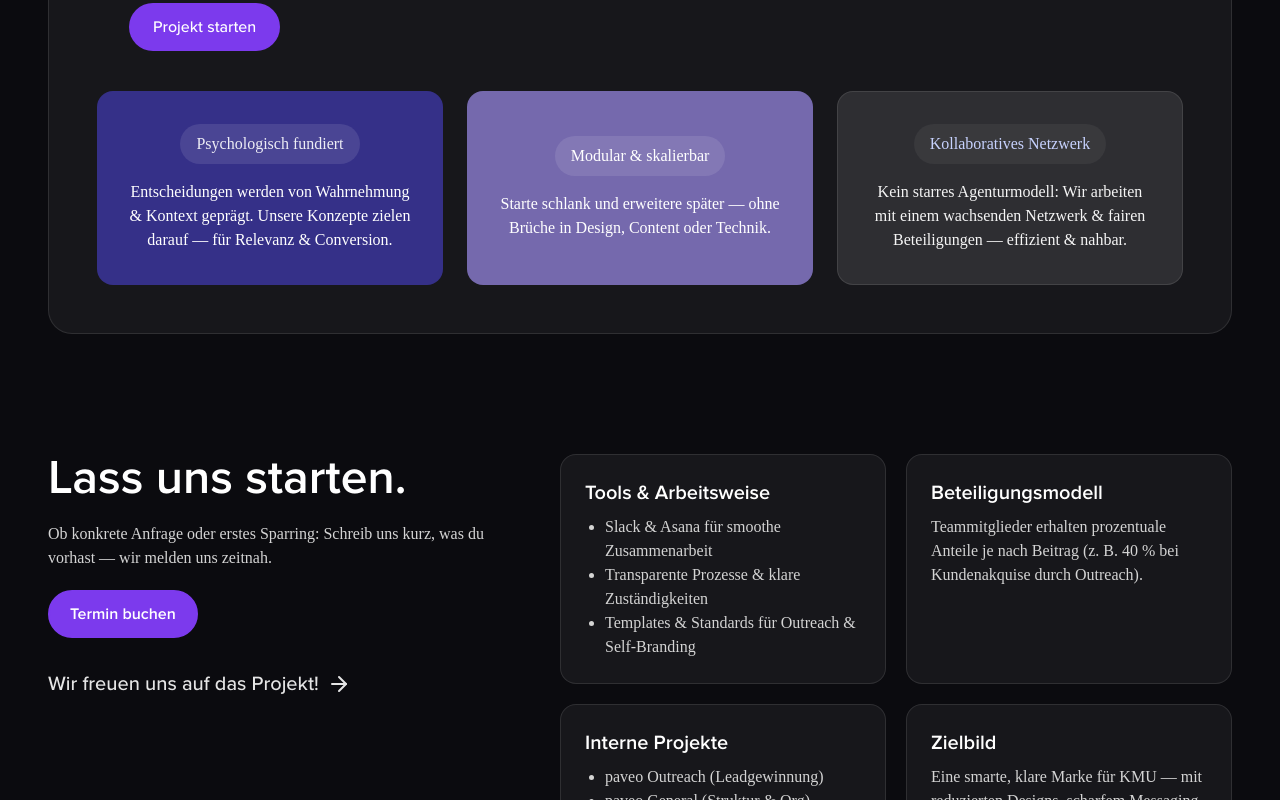
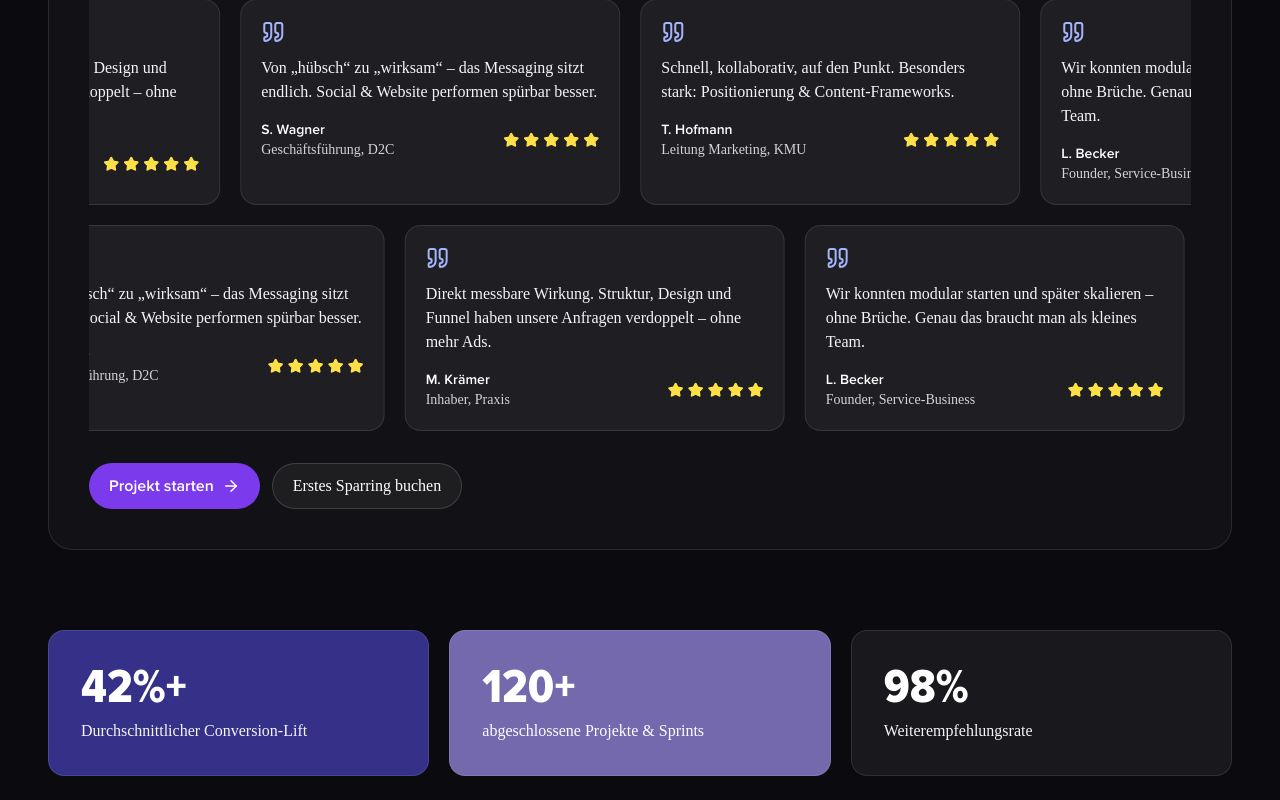
Before and after one commit to cyclebittt/pavewebyyyy, a Next.js app: page / in a window 1280 px wide. Shown: the part 1780-2580 px from the top of the page. Built offline with nearby package versions, Linux system fonts and the light colour scheme; a web font is replaced by a local one.

Commit message:
Update page.js

```diff
--- a/app/page.js
+++ b/app/page.js
@@ -3,35 +3,94 @@
 import Navbar from '@/components/layout/Navbar';
 import Footer from '@/components/layout/Footer';
 import Link from 'next/link';
-import { useEffect, useState } from 'react';
+import { useEffect, useRef, useState } from 'react';
 import AOS from 'aos';
 import 'aos/dist/aos.css';
 import {
   PenTool, CodeXml, Users, LayoutDashboard, ChartPie,
-  ArrowRight, Sun
+  ArrowRight, Sun, Quote, Star
 } from 'lucide-react';
 
-export default function Home() {
-  const [animationRight, setAnimationRight] = useState('fade-right');
-  const [activeCard, setActiveCard] = useState(null);
-
-  const toggleCard = (index) => {
-    setActiveCard((prev) => (prev === index ? null : index));
-  };
-
-  // AOS + responsive Animationsrichtung
+/* ----------------- Mini-Utils ----------------- */
+function useAOSDir() {
+  const [dir, setDir] = useState('fade-right');
   useEffect(() => {
     AOS.init({ duration: 600, once: true });
-    const onResize = () => setAnimationRight(window.innerWidth < 768 ? 'fade-down' : 'fade-right');
+    const onResize = () => setDir(window.innerWidth < 768 ? 'fade-down' : 'fade-right');
     onResize();
     window.addEventListener('resize', onResize, { passive: true });
     return () => window.removeEventListener('resize', onResize);
   }, []);
+  return dir;
+}
 
-  const onKeyToggle = (e, index) => {
+function CountUp({ to = 100, suffix = '', duration = 1400, className = '' }) {
+  const el = useRef(null);
+  useEffect(() => {
+    let startTs;
+    let raf;
+    const observer = new IntersectionObserver(
+      ([entry]) => {
+        if (entry.isIntersecting) {
+          const animate = (ts) => {
+            if (!startTs) startTs = ts;
+            const p = Math.min((ts - startTs) / duration, 1);
+            const val = Math.floor(p * to);
+            if (el.current) el.current.textContent = `${val}${suffix}`;
+            if (p < 1) raf = requestAnimationFrame(animate);
+          };
+          raf = requestAnimationFrame(animate);
+          observer.disconnect();
+        }
+      },
+      { threshold: 0.3 }
+    );
+    if (el.current) observer.observe(el.current);
+    return () => {
+      cancelAnimationFrame(raf);
+      observer.disconnect();
+    };
+  }, [to, duration, suffix]);
+  return <span ref={el} className={className} />;
+}
+
+/* ----------------- Daten ----------------- */
+const TRUSTERS = ['Lokale Marken', 'Agentur-Partner', 'SaaS-Startups', 'Praxis & Kanzlei', 'Handwerk', 'Coaches'];
+const TESTIMONIALS = [
+  {
+    quote:
+      'Direkt messbare Wirkung. Struktur, Design und Funnel haben unsere Anfragen verdoppelt – ohne mehr Ads.',
+    name: 'M. Krämer',
+    role: 'Inhaber, Praxis',
+  },
+  {
+    quote:
+      'Von „hübsch“ zu „wirksam“ – das Messaging sitzt endlich. Social & Website performen spürbar besser.',
+    name: 'S. Wagner',
+    role: 'Geschäftsführung, D2C',
+  },
+  {
+    quote:
+      'Schnell, kollaborativ, auf den Punkt. Besonders stark: Positionierung & Content-Frameworks.',
+    name: 'T. Hofmann',
+    role: 'Leitung Marketing, KMU',
+  },
+  {
+    quote:
+      'Wir konnten modular starten und später skalieren – ohne Brüche. Genau das braucht man als kleines Team.',
+    name: 'L. Becker',
+    role: 'Founder, Service-Business',
+  },
+];
+
+export default function Home() {
+  const animationRight = useAOSDir();
+  const [activeCard, setActiveCard] = useState(null);
+  const toggleCard = (i) => setActiveCard((p) => (p === i ? null : i));
+  const onKeyToggle = (e, i) => {
     if (e.key === 'Enter' || e.key === ' ') {
       e.preventDefault();
-      toggleCard(index);
+      toggleCard(i);
     }
   };
 
@@ -42,7 +101,7 @@ export default function Home() {
       {/* HERO */}
       <section className="px-5 md:px-8 lg:px-12">
         <div className="relative overflow-hidden rounded-none md:rounded-3xl">
-          {/* kräftige diagonale Gradients im Hintergrund */}
+          {/* kräftige diagonale Gradients */}
           <div className="pointer-events-none absolute inset-0 bg-[radial-gradient(1200px_600px_at_-10%_-10%,rgba(129,51,241,.35),transparent_60%),radial-gradient(900px_600px_at_120%_0%,rgba(56,189,248,.22),transparent_55%),linear-gradient(120deg,#0B0B0F_0%,#101018_60%,#0B0B0F_100%)]" />
           <div className="relative flex flex-col items-center text-center gap-6 md:gap-8 py-16 md:py-28 px-4">
             <h1 className="text-3xl sm:text-5xl md:text-6xl lg:text-7xl font-extrabold leading-[1.1]">
@@ -70,6 +129,20 @@ export default function Home() {
         </div>
       </section>
 
+      {/* TRUST BAR */}
+      <section className="px-5 md:px-8 lg:px-12 py-6">
+        <div className="rounded-2xl border border-white/10 bg-white/[0.03] px-4 py-3">
+          <div className="flex flex-wrap items-center justify-center gap-2 md:gap-3 text-sm text-neutral-300">
+            <span className="text-neutral-400">Vertraut von</span>
+            {TRUSTERS.map((t) => (
+              <span key={t} className="px-3 py-1 rounded-full bg-white/[0.06] border border-white/10">
+                {t}
+              </span>
+            ))}
+          </div>
+        </div>
+      </section>
+
       {/* SERVICES */}
       <section className="px-5 md:px-8 lg:px-12 py-10 md:py-14" aria-labelledby="services-heading">
         <div className="bg-neutral-900/60 rounded-none md:rounded-3xl border border-white/10 px-5 py-8 md:p-12 flex flex-col items-center gap-10">
@@ -86,7 +159,6 @@ export default function Home() {
             </p>
           </div>
 
-          {/* 5 Kacheln – klickbar zu einzelnen Service-Seiten */}
           <div className="grid grid-cols-1 md:grid-cols-3 gap-6 w-full">
             {/* Branding */}
             <Link
@@ -108,7 +180,7 @@ export default function Home() {
               </div>
             </Link>
 
-            {/* Webdesign + Social als Spalte */}
+            {/* Webdesign + Social */}
             <div className="flex flex-col gap-6" data-aos={animationRight}>
               <Link
                 href="/services/webdesign"
@@ -143,7 +215,7 @@ export default function Home() {
               </Link>
             </div>
 
-            {/* Content + Lead als Spalte */}
+            {/* Content + Lead */}
             <div className="flex flex-col gap-6" data-aos={animationRight}>
               <Link
                 href="/services/content"
@@ -188,6 +260,122 @@ export default function Home() {
           >
             Jetzt anfragen <ArrowRight className="hidden md:inline" />
           </Link>
+        </div>
+      </section>
+
+      {/* TESTIMONIALS – Marquee */}
+      <section className="px-5 md:px-8 lg:px-12 py-10">
+        <div className="relative overflow-hidden rounded-3xl border border-white/10 bg-white/[0.03] p-6 md:p-10">
+          <h2 className="text-2xl md:text-3xl font-semibold mb-6">Was Kund:innen sagen</h2>
+
+          <style jsx global>{`
+            @keyframes marquee-left {
+              0% { transform: translateX(0); }
+              100% { transform: translateX(-50%); }
+            }
+            @keyframes marquee-right {
+              0% { transform: translateX(-50%); }
+              100% { transform: translateX(0); }
+            }
+          `}</style>
+
+          {/* Row 1 */}
+          <div className="relative w-full overflow-hidden">
+            <div
+              className="flex gap-5 min-w-[200%]"
+              style={{ animation: 'marquee-left 28s linear infinite' }}
+            >
+              {[...TESTIMONIALS, ...TESTIMONIALS].map((t, i) => (
+                <div
+                  key={`t1-${i}`}
+                  className="w-[320px] md:w-[380px] shrink-0 rounded-2xl border border-white/10 bg-white/[0.06] p-5"
+                >
+                  <Quote className="text-indigo-300 mb-3" />
+                  <p className="text-neutral-100">{t.quote}</p>
+                  <div className="mt-4 flex items-center justify-between">
+                    <div className="text-sm">
+                      <div className="font-semibold">{t.name}</div>
+                      <div className="text-neutral-300">{t.role}</div>
+                    </div>
+                    <div className="flex gap-1">
+                      {Array.from({ length: 5 }).map((_, s) => (
+                        <Star key={s} size={16} className="text-yellow-300 fill-yellow-300" />
+                      ))}
+                    </div>
+                  </div>
+                </div>
+              ))}
+            </div>
+          </div>
+
+          {/* Row 2 */}
+          <div className="relative w-full overflow-hidden mt-5">
+            <div
+              className="flex gap-5 min-w-[200%]"
+              style={{ animation: 'marquee-right 32s linear infinite' }}
+            >
+              {[...TESTIMONIALS.reverse(), ...TESTIMONIALS].map((t, i) => (
+                <div
+                  key={`t2-${i}`}
+                  className="w-[320px] md:w-[380px] shrink-0 rounded-2xl border border-white/10 bg-white/[0.06] p-5"
+                >
+                  <Quote className="text-indigo-300 mb-3" />
+                  <p className="text-neutral-100">{t.quote}</p>
+                  <div className="mt-4 flex items-center justify-between">
+                    <div className="text-sm">
+                      <div className="font-semibold">{t.name}</div>
+                      <div className="text-neutral-300">{t.role}</div>
+                    </div>
+                    <div className="flex gap-1">
+                      {Array.from({ length: 5 }).map((_, s) => (
+                        <Star key={s} size={16} className="text-yellow-300 fill-yellow-300" />
+                      ))}
+                    </div>
+                  </div>
+                </div>
+              ))}
+            </div>
+          </div>
+
+          {/* Bottom CTA */}
+          <div className="mt-8 flex flex-wrap gap-3">
+            <Link
+              href="/request"
+              className="px-5 py-2.5 rounded-full bg-violet-600 hover:bg-violet-500 transition-colors font-semibold inline-flex items-center gap-2"
+            >
+              Projekt starten <ArrowRight size={18} />
+            </Link>
+            <Link
+              href="/contact"
+              className="px-5 py-2.5 rounded-full border border-white/15 hover:border-white/30 bg-white/5 transition-colors"
+            >
+              Erstes Sparring buchen
+            </Link>
+          </div>
+        </div>
+      </section>
+
+      {/* RESULTS / METRICS */}
+      <section className="px-5 md:px-8 lg:px-12 py-10">
+        <div className="grid grid-cols-1 md:grid-cols-3 gap-5">
+          <div className="rounded-2xl border border-white/10 bg-[#353088] p-6 md:p-8">
+            <div className="text-4xl md:text-5xl font-extrabold">
+              <CountUp to={42} suffix="%" />+
+            </div>
+            <p className="text-neutral-100 mt-2">Durchschnittlicher Conversion-Lift</p>
+          </div>
+          <div className="rounded-2xl border border-white/10 bg-[#7569AD] p-6 md:p-8">
+            <div className="text-4xl md:text-5xl font-extrabold">
+              <CountUp to={120} />+
+            </div>
+            <p className="text-white mt-2">abgeschlossene Projekte & Sprints</p>
+          </div>
+          <div className="rounded-2xl border border-white/10 bg-white/[0.06] p-6 md:p-8">
+            <div className="text-4xl md:text-5xl font-extrabold">
+              <CountUp to={98} suffix="%" />
+            </div>
+            <p className="text-neutral-100 mt-2">Weiterempfehlungsrate</p>
+          </div>
         </div>
       </section>
 
```
